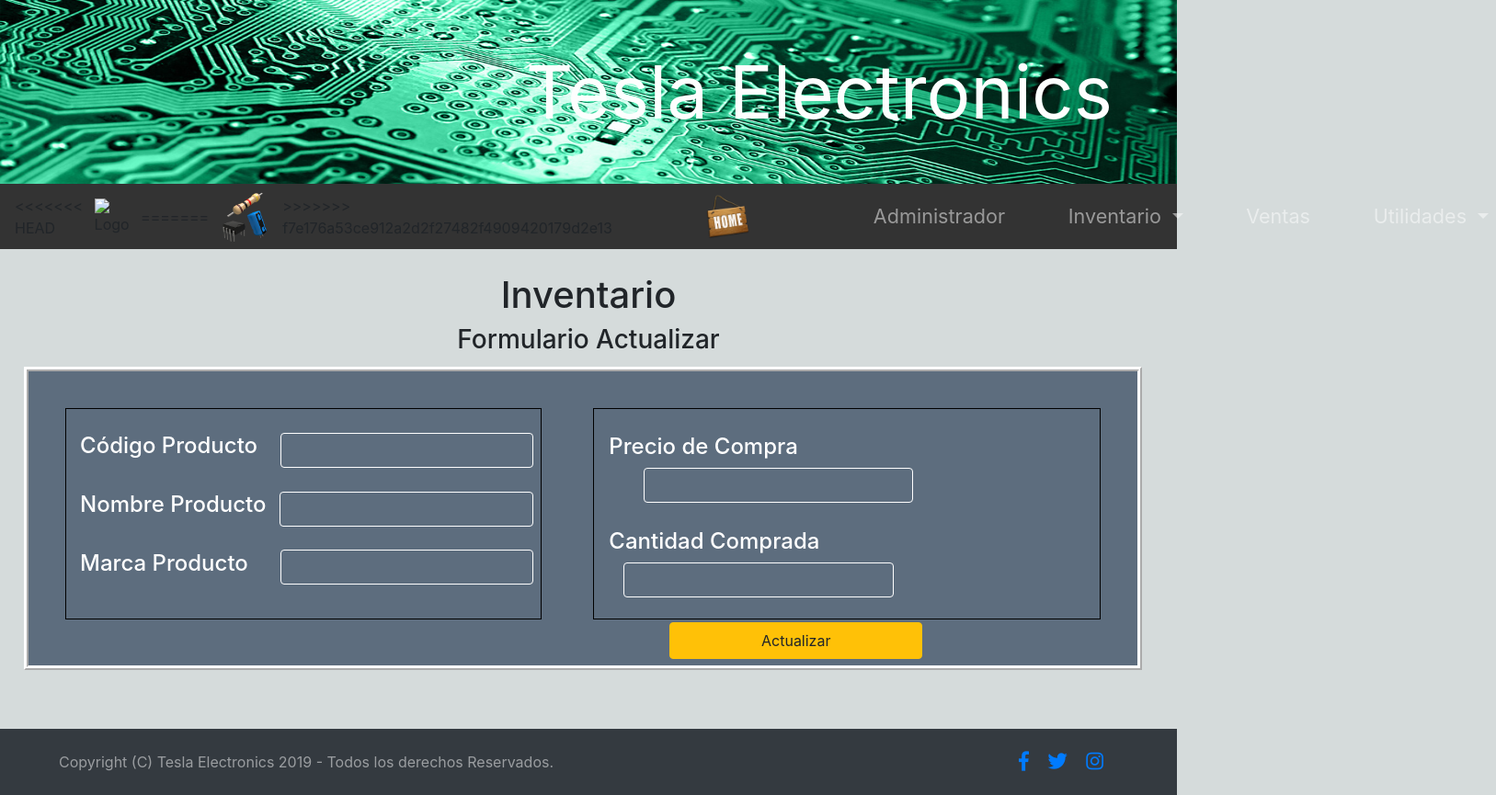
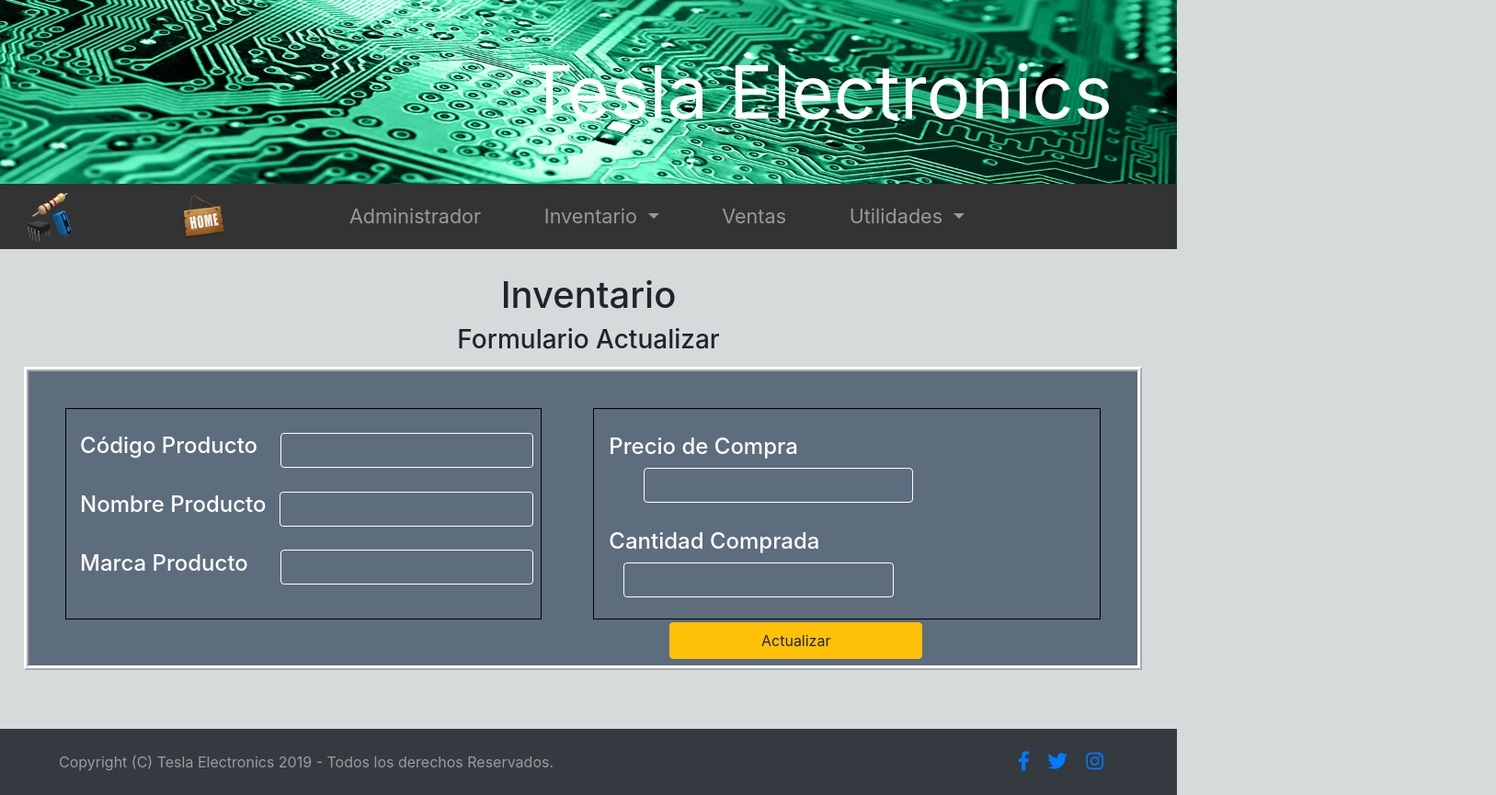
Before and after one commit to carmasanto/Tesla-Electronics, a plain HTML site: page Actualizar.html in a window 1280 px wide. Shown: the whole page at 92% size, 1627 px wide, since content can reach past the window. Drawn offline with nearby package versions, Linux system fonts and the light colour scheme.

Commit message:
Add files via upload

```diff
--- a/Actualizar.html
+++ b/Actualizar.html
@@ -43,11 +43,7 @@
 
 <nav class="navbar navbar-expand-sm navbar-dark" style="background-color: #333; width: 100%">
   <!-- Brand -->
-<<<<<<< HEAD
-<img src="Imagenes/Logo1.png" width="55" alt="Logo" style="margin:0 1%">
-=======
-<img src="Imagenes/Componentes.png" width="55" alt="Logo" style="margin:0 1%">
->>>>>>> f7e176a53ce912a2d2f27482f4909420179d2e13
+<img src="Imagenes/componentes.png" width="55" alt="Logo" style="margin:0 1%">
 <a href="index.html" style="margin:0 8%"><img src="Imagenes/home.png" width="50" alt="home"></a>
 
   <ul class="navbar-nav">
```
Also changed, not shown: Administrador.html (+1 -5 lines), Calculadora Resistencias.html (+1 -5 lines), Consultar.html (+1 -5 lines), Eliminar.html (+1 -5 lines), Ingresar.html (+1 -5 lines), Utilidades.html (+1 -5 lines), Ventas.html (+1 -5 lines), index.html (+1 -5 lines).
